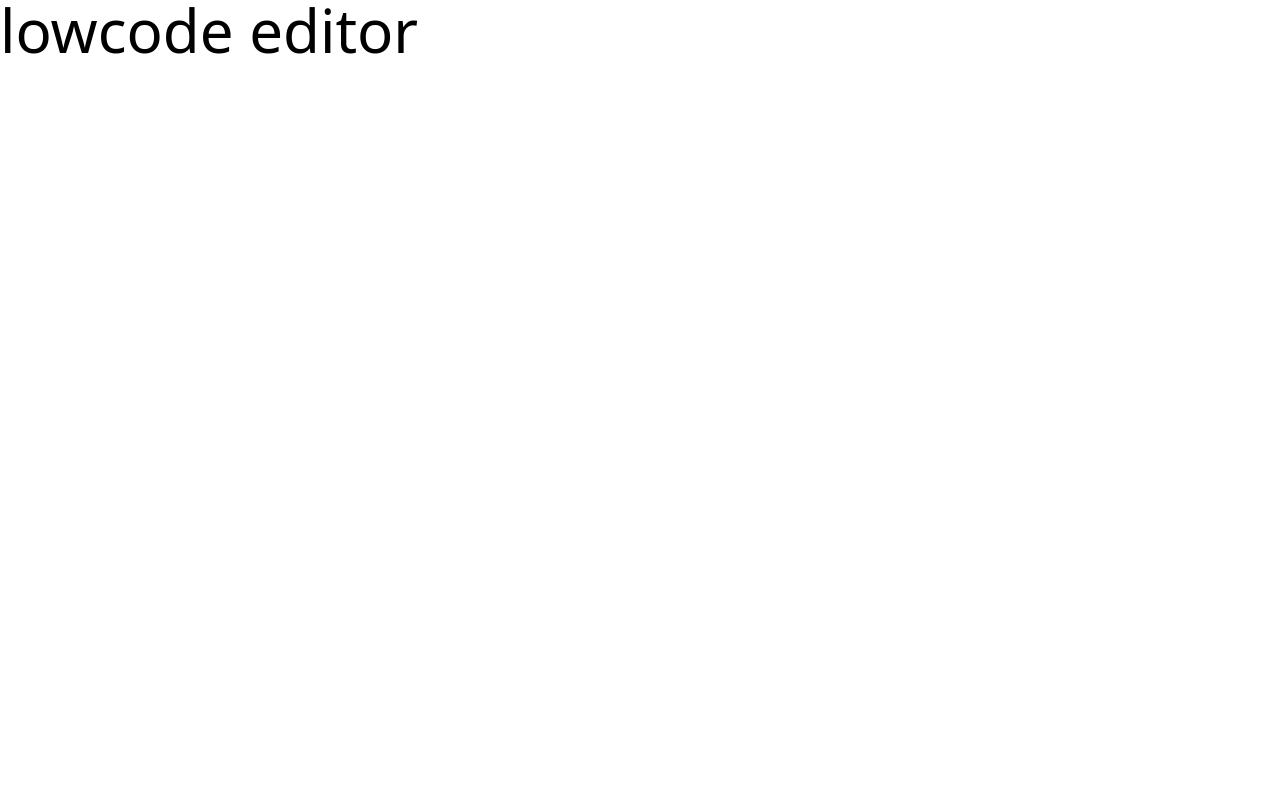
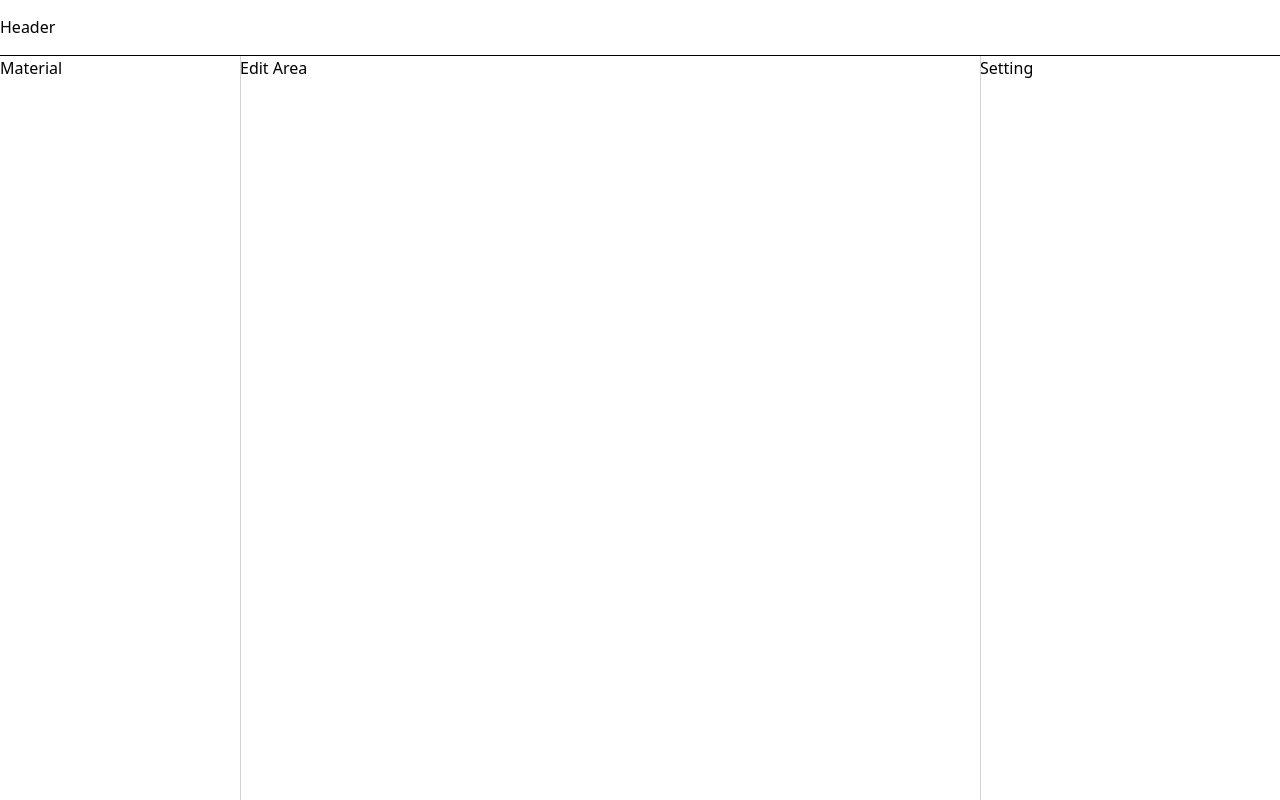
Before and after one commit to Journey168/lowcode-editor, a React (Vite) app: page / in a window 1280 px wide. Built offline with nearby package versions, Linux system fonts and the light colour scheme; the HTML template or start-up script is replaced by a standard one.

Commit message:
feat: 基本布局

```diff
--- a/package.json
+++ b/package.json
@@ -10,6 +10,7 @@
     "preview": "vite preview"
   },
   "dependencies": {
+    "allotment": "^1.20.2",
     "react": "^18.3.1",
     "react-dom": "^18.3.1"
   },
--- /dev/null
+++ b/src/components/EditArea/index.tsx
@@ -0,0 +1,4 @@
+
+export default function EditArea(){
+  return <div>Edit Area</div>
+}
--- /dev/null
+++ b/src/components/Header/index.tsx
@@ -0,0 +1,4 @@
+
+export default function Header(){
+  return <div>Header</div>
+}
--- /dev/null
+++ b/src/components/Material/index.tsx
@@ -0,0 +1,4 @@
+
+export default function Material(){
+  return <div>Material</div>
+}
--- /dev/null
+++ b/src/components/Setting/index.tsx
@@ -0,0 +1,4 @@
+
+export default function Setting(){
+  return <div>Setting</div>
+}
--- a/src/editor/index.tsx
+++ b/src/editor/index.tsx
@@ -1,6 +1,27 @@
+import { Allotment } from "allotment";
+import "allotment/dist/style.css";
+import Header from "../components/Header";
+import Material from "../components/Material";
+import EditArea from "../components/EditArea";
+import Setting from "../components/Setting";
 
-export default function Editor(){
-  return <div className="text-6xl">
-    lowcode editor
-  </div>
+export default function Editor() {
+  return (
+    <div className="h-[100vh] flex flex-col">
+      <div className="h-[60px] flex items-center border-b-[1px] border-[#000]">
+        <Header />
+      </div>
+      <Allotment>
+        <Allotment.Pane preferredSize={240} maxSize={300} minSize={200}>
+          <Material />
+        </Allotment.Pane>
+        <Allotment.Pane>
+          <EditArea />
+        </Allotment.Pane>
+        <Allotment.Pane preferredSize={300} maxSize={500} minSize={300}>
+          <Setting />
+        </Allotment.Pane>
+      </Allotment>
+    </div>
+  );
 }
```
Also changed, not shown: 1 other file (tests, documents, lock files or other folders).
